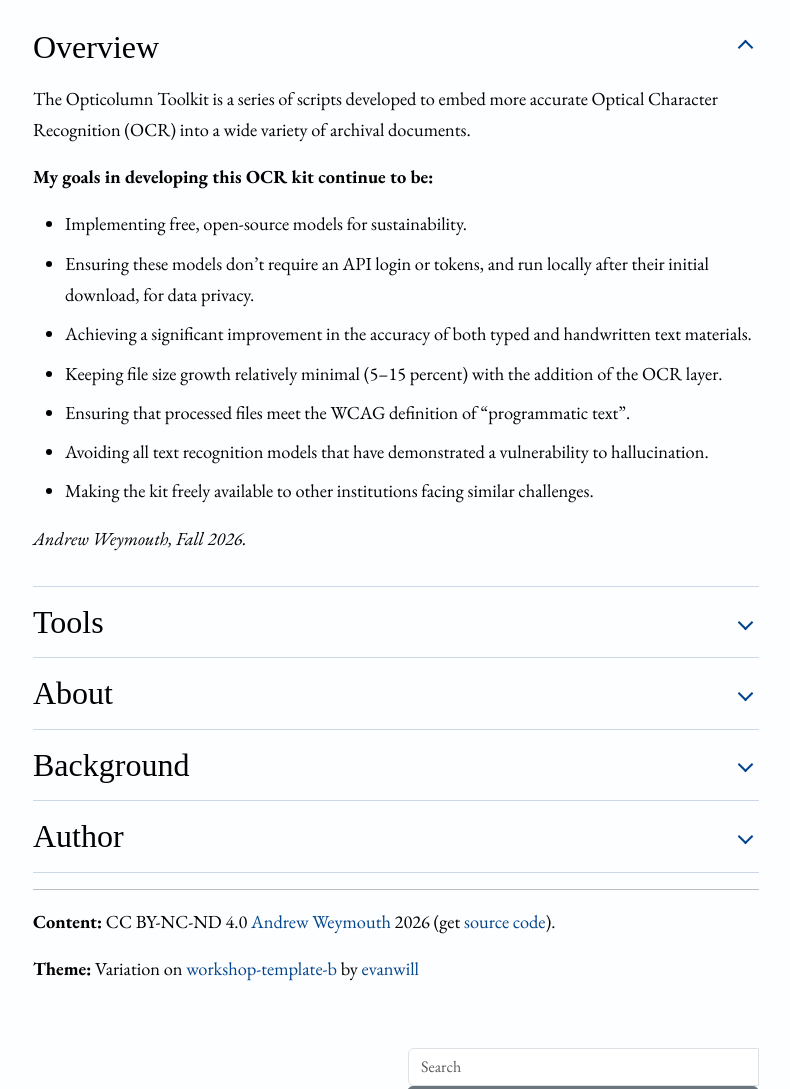
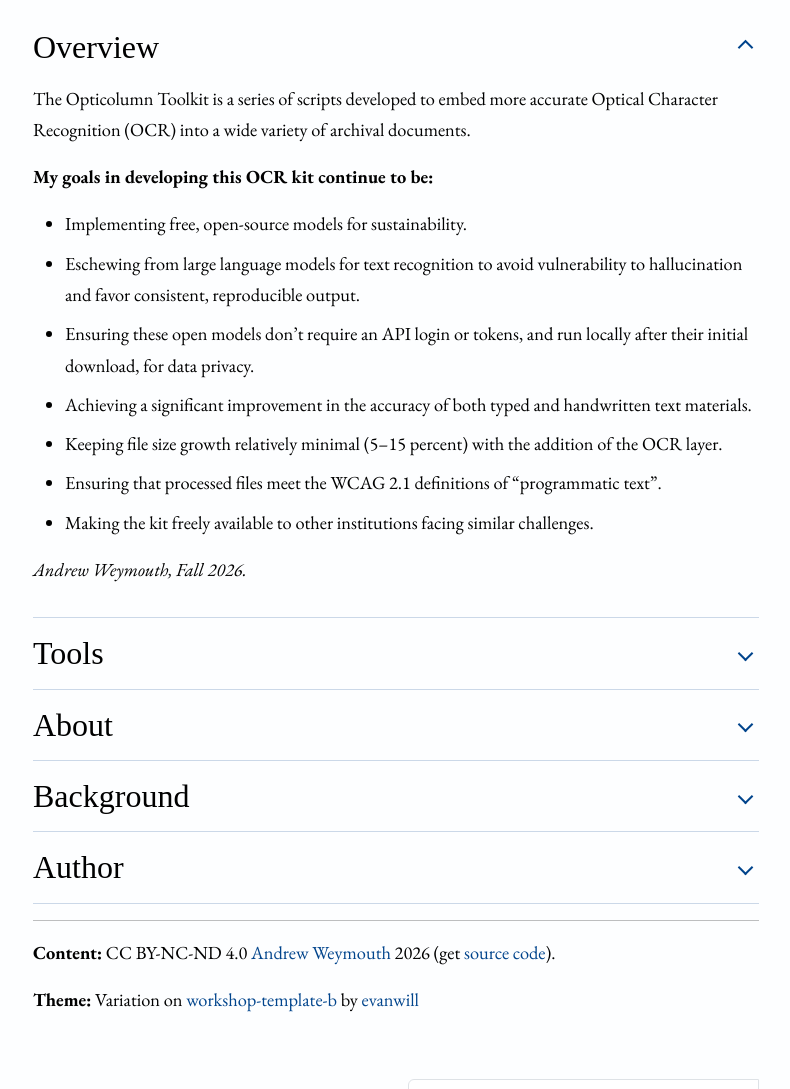
Before and after one commit to aweymo-ui/opticolumn-tool-kit, a Jekyll site: the page built from index.md, in a window 1280 px wide, cut to the strip 391-1480 px from the top of the page. Shown: the whole strip, without its empty margins (244-1034 px from the left). Built offline with Jekyll 4.4.1, drawn with Linux system fonts in a browser that asks for light colours; some web fonts are replaced.

Commit message:
update bullet list

```diff
--- a/index.md
+++ b/index.md
@@ -16,11 +16,11 @@ The Opticolumn Toolkit is a series of scripts developed to embed more accurate O
 **My goals in developing this OCR kit continue to be:**
 
 - Implementing free, open-source models for sustainability.
-- Ensuring these models don't require an API login or tokens, and run locally after their initial download, for data privacy.
+- Eschewing from large language models for text recognition to avoid vulnerability to hallucination and favor consistent, reproducible output.
+- Ensuring these open models don't require an API login or tokens, and run locally after their initial download, for data privacy.
 - Achieving a significant improvement in the accuracy of both typed and handwritten text materials.
 - Keeping file size growth relatively minimal (5–15 percent) with the addition of the OCR layer.
-- Ensuring that processed files meet the WCAG definition of "programmatic text".
-- Avoiding all text recognition models that have demonstrated a vulnerability to hallucination.
+- Ensuring that processed files meet the WCAG 2.1 definitions of "programmatic text".
 - Making the kit freely available to other institutions facing similar challenges.
 
 _Andrew Weymouth, Fall 2026._
```
